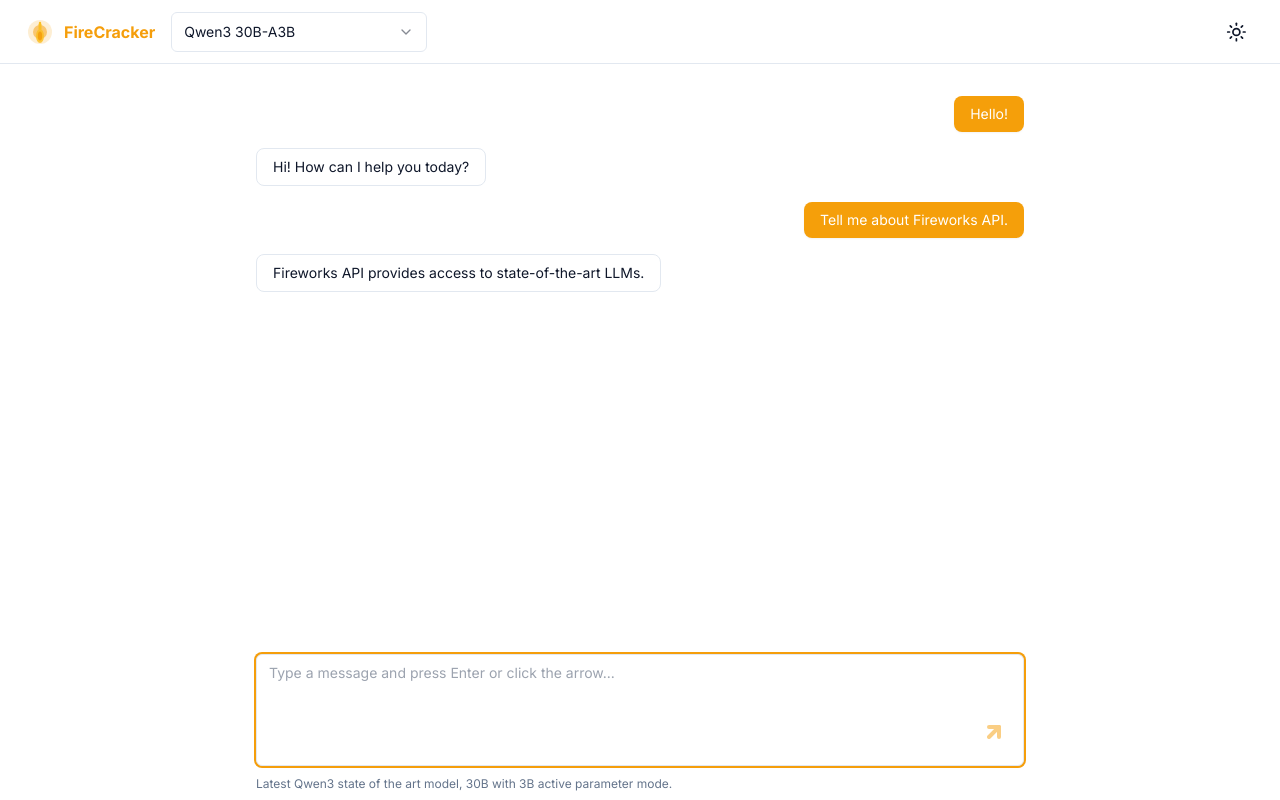
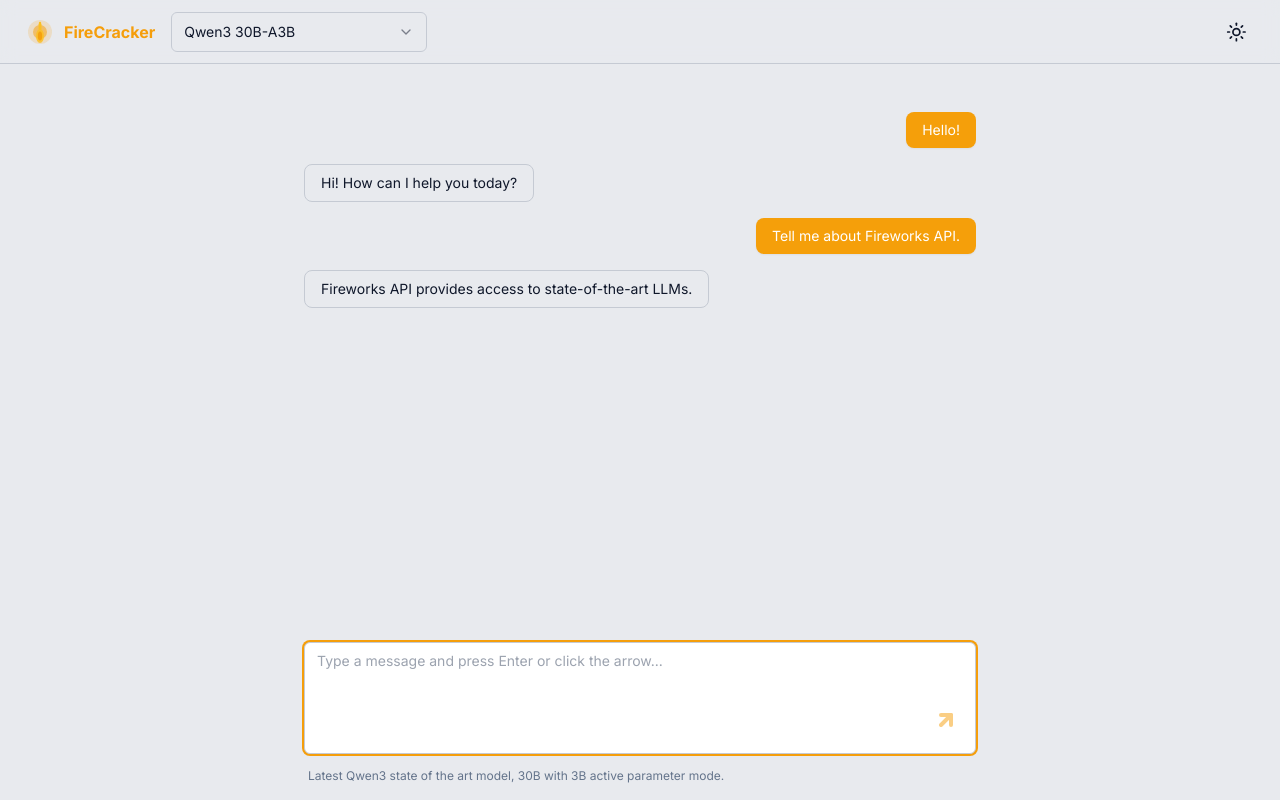
Before and after one commit to navaneethr/firecracker, a Next.js app: page / in a window 1280 px wide. Built offline with nearby package versions, Linux system fonts and the light colour scheme.

Commit message:
css changes

```diff
--- a/app/page.tsx
+++ b/app/page.tsx
@@ -58,32 +58,35 @@
         <div className="flex items-center gap-4 w-full">
           <div className="flex items-center gap-2">
             <Icons.firecracker className="h-8 w-8 text-amber-500" />
-            <span className="font-bold text-amber-500 text-base flex items-center">FireCracker</span>
+            <span className="font-bold text-amber-500 text-base flex items-center hidden sm:flex">FireCracker</span>
+            <div className="flex sm:hidden w-40 my-4">
+              <ModelSelect models={models} value={selectedModel} onChange={setSelectedModel} />
+            </div>
           </div>
-          <div className="hidden sm:block w-64 my-4">
+          <div className="w-64 my-4 hidden sm:block">
             <ModelSelect models={models} value={selectedModel} onChange={setSelectedModel} />
           </div>
         </div>
         <ThemeToggle />
       </nav>
       <main className="flex-1 flex flex-col relative items-center">
-        <div className="flex-1 flex flex-col w-full max-w-3xl mx-4 sm:mx-8 md:mx-12 lg:mx-auto gap-4 min-h-0" style={{ paddingBottom: '160px' }}>
+        <div className="flex-1 flex flex-col w-full max-w-3xl px-4 sm:px-8 md:px-12 lg:mx-auto gap-4 min-h-0 pt-4 pb-40">
           <ChatContainer
             selectedModel={selectedModel}
             messages={messages}
           />
         </div>
-        <div className="w-full flex flex-col items-center fixed bottom-0 left-0 z-20 bg-background pb-2">
-          <div className="w-full max-w-3xl">
+        <div className="w-full flex flex-col items-center fixed bottom-0 left-0 z-20 bg-background pb-4">
+          <div className="w-full max-w-3xl px-4 sm:px-8 md:px-12 mb-2">
             <ChatInput value={input} onChange={setInput} onSend={handleSend} loading={loading} />
           </div>
-          <div className="w-full max-w-3xl flex flex-col items-start">
+          <div className="w-full max-w-3xl px-4 sm:px-8 md:px-12 flex flex-col items-start">
             {(() => {
               const model = models.find(m => m.name === selectedModel);
               if (!model) return null;
               return (
-                <div className="w-full mt-1 text-left">
-                  <div className="text-xs text-muted-foreground whitespace-nowrap overflow-x-auto">{model.description}</div>
+                <div className="w-full text-left">
+                  <div className="text-xs text-muted-foreground whitespace-nowrap overflow-x-hidden text-ellipsis px-1" style={{maxWidth: '100%'}}>{model.description}</div>
                 </div>
               );
             })()}
--- a/styles/globals.css
+++ b/styles/globals.css
@@ -5,7 +5,7 @@
 
 @layer base {
   :root {
-    --background: 0 0% 100%;
+    --background: 220 15% 92%;
     --foreground: 222.2 47.4% 11.2%;
 
     --muted: 210 40% 96.1%;
@@ -14,8 +14,8 @@
     --popover: 0 0% 100%;
     --popover-foreground: 222.2 47.4% 11.2%;
 
-    --border: 214.3 31.8% 91.4%;
-    --input: 214.3 31.8% 91.4%;
+    --border: 220 13% 80%;
+    --input: 220 13% 80%;
 
     --card: 0 0% 100%;
     --card-foreground: 222.2 47.4% 11.2%;
```
